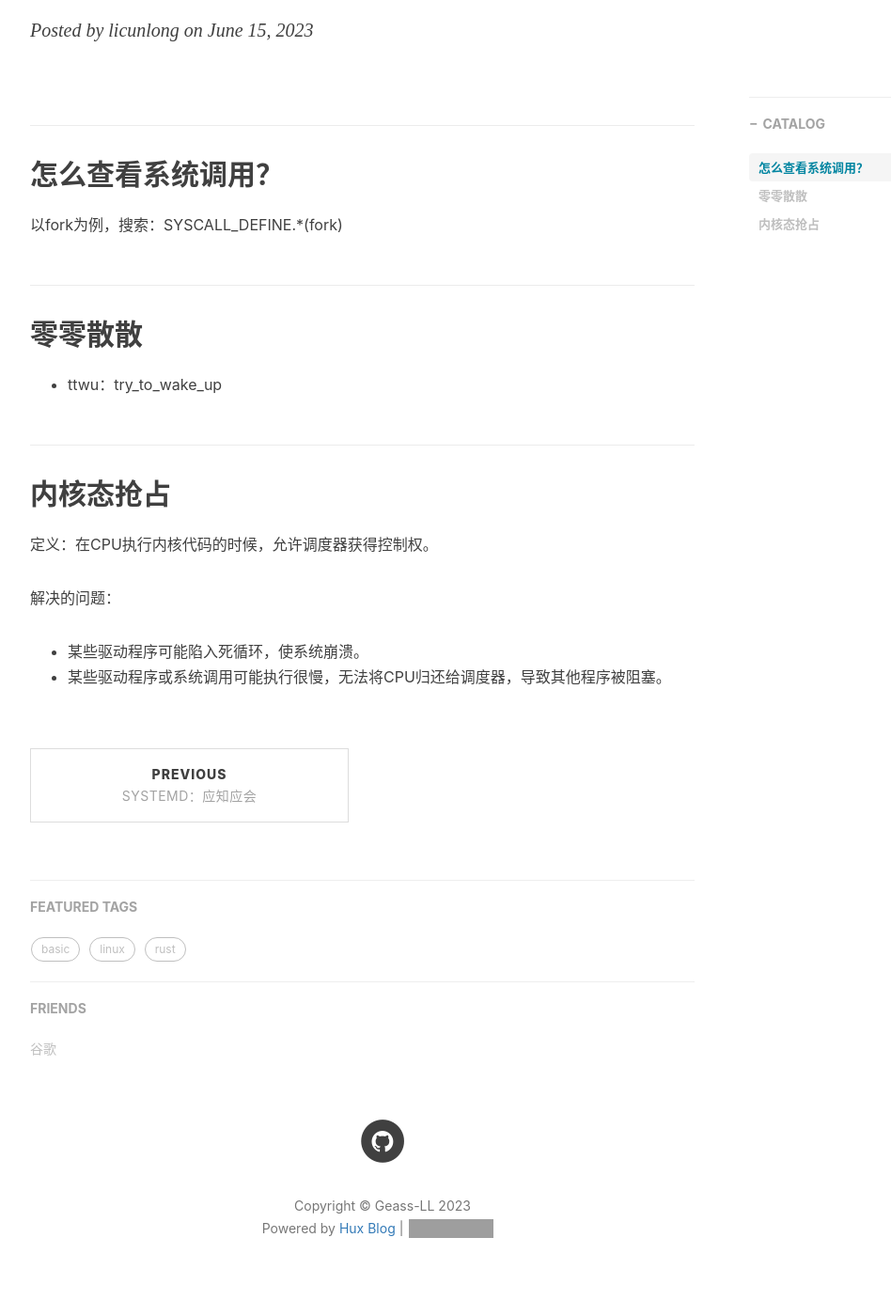
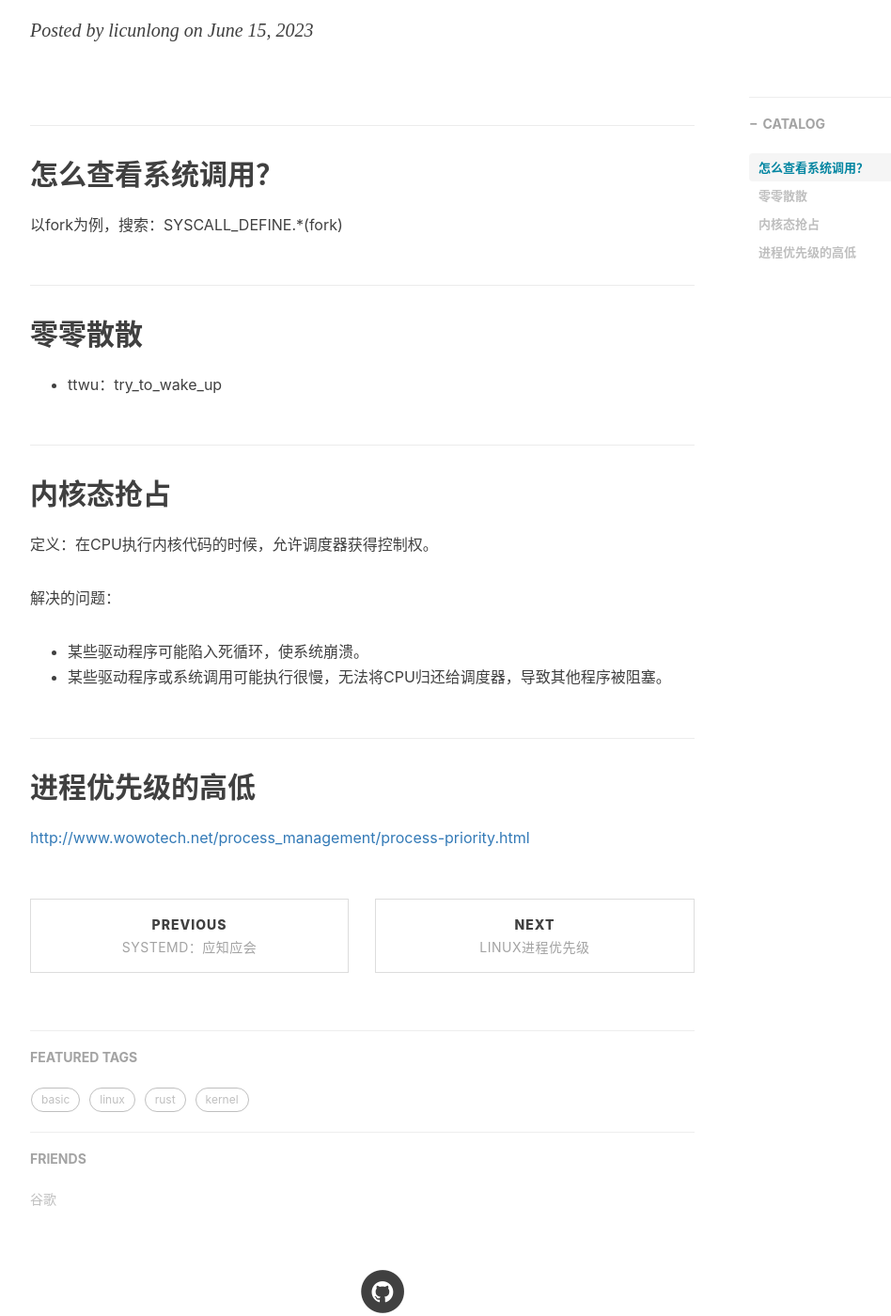
Before and after one commit to lclgo/lclgo.github.io, a Jekyll site: the page built from _posts/kernel/2023-06-15-kernel-beginer.md, in a window 1280 px wide and 1400 px high, scrolled down 193 px. Shown: the whole window at 94% size, without its empty margins (233-1181 px from the left). Built offline with Jekyll 4.4.1, drawn with Linux system fonts in a browser that asks for light colours; nearby versions of some CDN libraries; comment, search, counter and statistics services are not loaded; some of the changed lines change nothing that is shown; grey boxes are pictures that could not be loaded.

Commit message:
add a new post

````diff
--- a/_posts/kernel/2023-06-15-kernel-beginer.md
+++ b/_posts/kernel/2023-06-15-kernel-beginer.md
@@ -24,3 +24,7 @@ tags:
 
 * 某些驱动程序可能陷入死循环，使系统崩溃。
 * 某些驱动程序或系统调用可能执行很慢，无法将CPU归还给调度器，导致其他程序被阻塞。
+
+## 进程优先级的高低
+
+<http://www.wowotech.net/process_management/process-priority.html>
--- /dev/null
+++ b/_posts/kernel/2023-08-27-kernel-priority.md
@@ -0,0 +1,198 @@
+---
+layout:       post
+title:        "linux进程优先级"
+author:       "licunlong"
+header-style: text
+catalog:      true
+tags:
+    - kernel
+---
+
+来源：<http://www.wowotech.net/process_management/process-priority.html>
+
+## 一、前言
+
+本文主要描述的是进程优先级这个概念。从用户空间来看，进程优先级就是nice value和scheduling priority，对应到内核，有静态优先级、realtime优先级、归一化优先级和动态优先级等概念，我们希望能在第二章将这些相关的概念描述清楚。为了加深理解，在第三章我们给出了几个典型数据流过程的分析。
+
+## 二、overview
+
+### 1、蓝图
+
+![img](https://github.com/Geass-LL/draw/raw/master/github-io/linux-process-priority.gif)
+
+### 2、用户空间的视角
+
+在用户空间，进程优先级有两种含义：nice value和scheduling priority。对于普通进程而言，进程优先级就是nice value，从-20（优先级最高）～19（优先级最低），通过修改nice value可以改变普通进程获取cpu资源的比例。随着实时需求的提出，进程又被赋予了另外一种属性scheduling priority，而这些进程被称为实时进程。实时进程的优先级的范围可以通过sched_get_priority_min和sched_get_priority_max，对于linux而言，实时进程的scheduling priority的范围是1（优先级最低）～99（优先级最高）。当然，普通进程也有scheduling priority，被设定为0。
+
+### 3、内核中的实现
+
+内核中，task struct中有若干和进程优先级有个的成员，如下：
+
+```c
+struct task_struct {
+......
+    int prio, static_prio, normal_prio;
+    unsigned int rt_priority;
+......
+    unsigned int policy;
+......
+}
+```
+
+policy成员记录了该线程的调度策略，而其他的成员表示了各种类型的优先级，下面的小节我们会一一描述。
+
+### 4、静态优先级
+
+task struct中的static_prio成员。我们称之静态优先级，其特点如下：
+
+（1）值越小，进程优先级越高
+
+（2）0 – 99用于real-time processes（没有实际的意义），100 – 139用于普通进程
+
+（3）缺省值是 120
+
+（4）用户空间可以通过nice()或者setpriority对该值进行修改。通过getpriority可以获取该值。
+
+（5）新创建的进程会继承父进程的static priority。
+
+静态优先级是所有相关优先级的计算的起点，要么继承自父进程，要么用户空间自行设定。一旦修改了静态优先级，那么normal priority和动态优先级都需要重新计算。
+
+### 5、实时优先级
+
+task struct中的rt_priority成员表示该线程的实时优先级，也就是从用户空间的视角来看的scheduling priority。0是普通进程，1～99是实时进程，99的优先级最高。
+
+### 6、归一化优先级
+
+task struct中的normal_prio成员。我们称之归一化优先级（normalized priority），它是根据静态优先级、scheduling priority和调度策略来计算得到，代码如下：
+
+```c
+static inline int normal_prio(struct task_struct *p)
+{
+    int prio;
+
+    if (task_has_dl_policy(p))
+        prio = MAX_DL_PRIO-1;
+    else if (task_has_rt_policy(p))
+        prio = MAX_RT_PRIO-1 - p->rt_priority;
+    else
+        prio = __normal_prio(p);
+    return prio;
+}
+```
+
+这里我们先聊聊归一化（Normalization）这个看起来稍微有点晦涩的术语。如果你做过音视频定点算法的优化，应该对这个词不陌生。不同的定点数据有不同的表示，有Q31的，有Q15，这些数据的小数点的位置不同，无法进行比较、加减等操作，因此需要归一化，全部转换成某个特定的数据格式（其实就是确定小数点的位置）。在数学上，1米和1mm在进行操作的时候也需要归一化，全部转换成同一个量纲就OK了。对于这里的优先级，调度器需要综合考虑各种因素，例如调度策略，nice value、scheduling priority等，把这些factor全部考虑进来，归一化成一个数轴上的number，以此来表示其优先级，这就是normalized priority。对于一个线程，其normalized priority的number越小，其优先级越大。
+
+调度策略是deadline的进程比RT进程和normal进程的优先级还要高，因此它的归一化优先级是负数：-1。如果采用实时调度策略，那么该线程的normalized priority和rt_priority相关。task struct中的rt_priority成员是用户空间视角的实时优先级（scheduling priority），MAX_RT_PRIO-1是99，MAX_RT_PRIO-1 - p->rt_priority则翻转了实时进程的scheduling priority，最高优先级是0，最低是98。顺便说一句，normalized priority是99的情况是没有意义的。对于普通进程，normalized priority就是其静态优先级。
+
+### 7、动态优先级
+
+task struct中的prio成员表示了该线程的动态优先级，也就是调度器在进行调度时候使用的那个优先级。动态优先级在运行时可以被修改，例如在处理优先级翻转问题的时候，系统可能会临时调升一个普通进程的优先级。一般设定动态优先级的代码是这样的：p->prio = effective_prio(p)，具体计算动态优先级的代码如下：
+
+```c
+static int effective_prio(struct task_struct *p)
+{
+    p->normal_prio = normal_prio(p);
+    if (!rt_prio(p->prio))
+        return p->normal_prio;
+    return p->prio;
+}
+```
+
+rt_prio是一个根据当前优先级来确定是否是实时进程的函数，包括两种情况，一种情况是该进程是实时进程，调度策略是SCHED_FIFO或者SCHED_RR。另外一种情况是人为的将该进程提升到RT priority的区域（例如在使用优先级继承的方法解决系统中优先级翻转问题的时候）。在这两种情况下，我们都不改变其动态优先级，即effective_prio返回当前动态优先级p->prio。其他情况，进程的动态优先级跟随归一化的优先级。
+
+## 三、典型数据流程分析
+
+### 1、用户空间设定nice value
+
+用户空间设定nice value的操作，在内核中主要是set_user_nice函数实现的，无论是sys_nice或者sys_setpriority，在参数检查和权限检查之后都会调用set_user_nice函数，完成具体的设定。代码如下：
+
+```c
+void set_user_nice(struct task_struct *p, long nice)
+{
+    int old_prio, delta, queued;
+    unsigned long flags;
+    struct rq *rq;
+    rq = task_rq_lock(p, &flags);
+    if (task_has_dl_policy(p) || task_has_rt_policy(p)) {－－－－－－－－－－－（1）
+        p->static_prio = NICE_TO_PRIO(nice);
+        goto out_unlock;
+    }
+    queued = task_on_rq_queued(p);－－－－－－－－－－－－－－－－－－－（2）
+    if (queued)
+        dequeue_task(rq, p, DEQUEUE_SAVE);
+
+    p->static_prio = NICE_TO_PRIO(nice);－－－－－－－－－－－－－－－－（3）
+    set_load_weight(p);
+    old_prio = p->prio;
+    p->prio = effective_prio(p);
+    delta = p->prio - old_prio;
+
+    if (queued) {
+        enqueue_task(rq, p, ENQUEUE_RESTORE);－－－－－－－－－－－－（2）
+        if (delta < 0 || (delta > 0 && task_running(rq, p)))－－－－－－－－－－－－（4）
+            resched_curr(rq);
+    }
+out_unlock:
+    task_rq_unlock(rq, p, &flags);
+}
+```
+
+（1）如果是实时进程或者deadline类型的进程，那么nice value其实是没有什么实际意义的，不过我们还是设定其静态优先级，当然，这样的设定其实不会起到什么作用的，也不会实际改变调度器行为，因此直接返回，没有dequeue和enqueue的动作。
+
+（2）在step中已经处理了调度策略是RT类和DEADLINE类的进程，因此，执行到这里，只可能是普通进程了，使用CFS算法。如果该task在run queue上（queued 等于true），那么由于我们修改了nice value，调度器需要重新审视当前runqueue中的task。因此，我们需要将该task从rq中摘下，在重新计算优先级之后，再次插入该runqueue对应的runable task的红黑树中。
+
+（3）最核心的代码就是p->static_prio = NICE_TO_PRIO(nice);这一句了，其他的都是side effect。比如说load weight。当cpu一刻不停的运算的时候，其load是100％，没有机会调度到idle进程休息一下。当系统中没有实时进程或者deadline进程的时候，所有的runnable的进程一起来瓜分cpu资源，以此不同的进程分享一个特定比例的cpu资源，我们称之load weight。不同的nice value对应不同的cpu load weight，因此，当更改nice value的时候，也必须通过set_load_weight来更新该进程的cpu load weight。除了load weight，该线程的动态优先级也需要更新，这是通过p->prio = effective_prio(p);来完成的。
+
+（4）delta 记录了新旧线程的动态优先级的差值，当调试了该线程的优先级（delta < 0），那么有可能产生一个调度点，因此，调用resched_curr，给当前正在运行的task做一个标记，以便在返回用户空间的时候进行调度。此外，如果修改当前running状态的task的动态优先级，那么调降（delta > 0）意味着该进程有可能需要让出cpu，因此也需要resched_curr标记当前running状态的task需要reschedule。
+
+### 2、进程缺省的调度策略和调度参数
+
+我们先思考这样的一个问题：在用户空间设定调度策略和调度参数之前，一个线程的default scheduling policy是什么呢？这需要追溯到fork的时候（具体代码在sched_fork函数中），这个和task struct中sched_reset_on_fork设定相关。如果没有设定这个flag，那么说明在fork的时候，子进程跟随父进程的调度策略，如果设定了这个flag，则说明子进程的调度策略和调度参数不能继承自父进程，而是需要设定为default。代码片段如下：
+
+```c
+int sched_fork(unsigned long clone_flags, struct task_struct *p)
+{
+
+……
+    p->prio = current->normal_prio; －－－－－－－－－－－－－－－－－－－（1）
+    if (unlikely(p->sched_reset_on_fork)) {
+        if (task_has_dl_policy(p) || task_has_rt_policy(p)) {－－－－－－－－－－（2）
+            p->policy = SCHED_NORMAL;
+            p->static_prio = NICE_TO_PRIO(0);
+            p->rt_priority = 0;
+        } else if (PRIO_TO_NICE(p->static_prio) < 0)
+            p->static_prio = NICE_TO_PRIO(0);
+
+        p->prio = p->normal_prio = __normal_prio(p); －－－－－－－－－－－－（3）
+        set_load_weight(p);
+        p->sched_reset_on_fork = 0;
+    }
+
+……
+
+}
+```
+
+（1）sched_fork只是fork过程中的一个片段，在fork一开始，dup_task_struct已经复制了一个和父进程完全一个的进程描述符（task struct），因此，如果没有步骤2中的重置，那么子进程是跟随父进程的调度策略和调度参数（各种优先级），当然，有时候为了解决PI问题而临时调升父进程的动态优先级，在fork的时候不宜传递到子进程中，因此这里重置了动态优先级。
+
+（2）缺省的调度策略是SCHED_NORMAL，静态优先级等于120（也就是说nice value等于0），rt priority等于0（普通进程）。不管父进程如何，即便是deadline的进程，其fork的子进程也需要恢复到缺省参数。
+
+（3）既然调度策略和静态优先级已经修改了，那么也需要更新动态优先级和归一化优先级。此外，load weight也需要更新。一旦子进程中恢复到了缺省的调度策略和优先级，那么sched_reset_on_fork这个flag已经完成了历史使命，可以clear掉了。
+
+OK，至此，我们了解了在fork过程中对调度策略和调度参数的处理，这里还是要追加一个问题：为何不一切继承父进程的调度策略和参数呢？为何要在fork的时候reset to default呢？在linux中，对于每一个进程，我们都会进行资源限制。例如对于那些实时进程，如果它持续消耗cpu资源而没有发起一次可以引起阻塞的系统调用，那么我们猜测这个realtime进程跑飞了，从而锁住了系统。对于这种情况，我们要进行干预，因此引入了RLIMIT_RTTIME这个per-process的资源限制项。但是，如果用户空间的realtime进程通过fork其实也可以绕开RLIMIT_RTTIME这个限制，从而肆意的攫取cpu资源。然而，机智的内核开发人员早已经看穿了这一切，为了防止实时进程“泄露”到其子进程中，sched_reset_on_fork这个flag被提出来。
+
+### 3、用户空间设定调度策略和调度参数
+
+通过sched_setparam接口函数可以修改rt priority的调度参数，而通过sched_setscheduler功能会更强一些，不但可以设定rt priority，还可以设定调度策略。而sched_setattr是一个集大成之接口，可以设定一个线程的调度策略以及该调度策略下的调度参数。当然，对于内核，这些接口都通过__sched_setscheduler这个内核函数来完成对指定线程调度策略和调度参数的修改。
+
+__sched_setscheduler分成两个部分，首先进行安全性检查和参数检查，其次进行具体的设定。
+
+我们先看看安全性检查。如果用户空间可以自由的修改调度策略和调度优先级，那么世界就乱套了，每个进程可能都想把自己的调度策略和优先级提升上去，从而获取足够的CPU 资源。因此用户空间设定调度策略和调度参数要遵守一定的规则：如果没有CAP_SYS_NICE的能力，那么基本上该线程能被允许的操作只是降级而已。例如从SCHED_FIFO修改成SCHED_NORMAL，异或不修改scheduling policy，而是降低静态优先级（nice value）或者实时优先级（scheduling priority）。这里例外的是SCHED_DEADLINE的设定，按理说如果进程本身的调度策略就是SCHED_DEADLINE，那么应该允许“优先级”降低的操作（这里用优先级不是那么合适，其实就是减小run time，或者加大period，这样可以放松对cpu资源的获取），但是目前的4.4.6内核不允许（也许以后版本的内核会允许）。此外，如果没有CAP_SYS_NICE的能力，那么设定调度策略和调度参数的操作只能是限于属于同一个登录用户的线程。如果拥有CAP_SYS_NICE的能力，那么就没有那么多限制了，可以从普通进程提升成实时进程（修改policy），也可以提升静态优先级或者实时优先级。
+
+具体的修改比较简单，是通过__setscheduler_params函数完成，其实也就是是根据sched_attr中的参数设定到task struct相关成员中，大家可以自行阅读代码进行理解。
+
+参考文档：
+
+1、linux下的各种man page
+
+2、linux 4.4.6内核源代码
````
